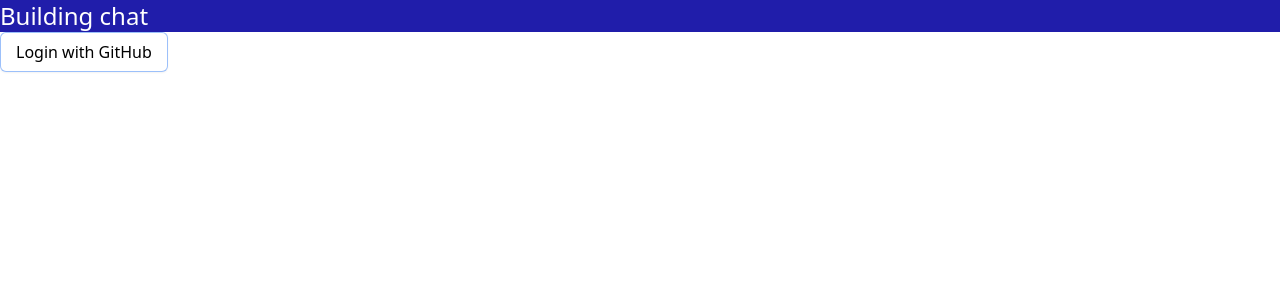
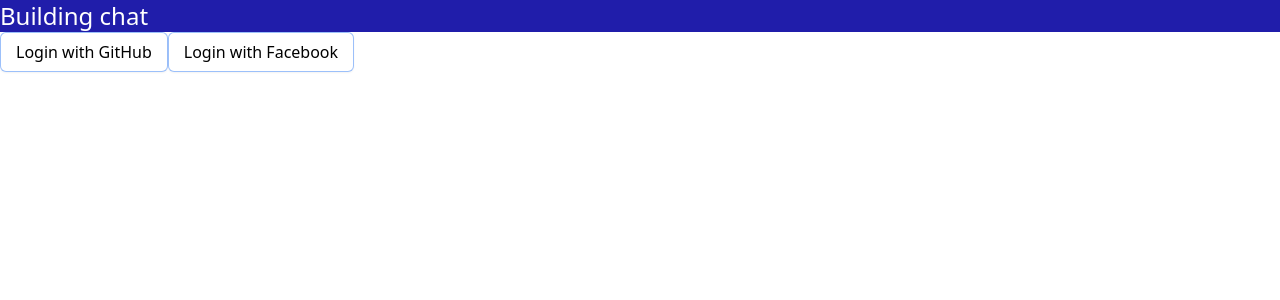
Before and after one commit to mBrossois/building-chat, a Nuxt app: page /login in a window 1280 px wide. Shown: the top 300 px of the page. Built offline with nearby package versions, Linux system fonts and the light colour scheme; no server answers.

Commit message:
Added button for login with facebook

```diff
--- a/middleware/auth.global.ts
+++ b/middleware/auth.global.ts
@@ -1,9 +1,10 @@
 export default defineNuxtRouteMiddleware(to => {
-  console.log('middleware/auth.ts')
-
   const user = useSupabaseUser()
 
   if (!user.value && to.path !== '/login') {
     return navigateTo('/login')
   }
+  if (user.value && to.path.includes('/login')) {
+    return navigateTo('/')
+  }
 })
--- a/nuxt.config.ts
+++ b/nuxt.config.ts
@@ -6,6 +6,7 @@ export default defineNuxtConfig({
         '@nuxtjs/supabase',
     ],
     devtools: {
-        enabled: true
+        enabled: true,
+        componentInspector: true
     },
 })
--- a/pages/login.vue
+++ b/pages/login.vue
@@ -3,7 +3,7 @@ const user = useSupabaseUser()
 const client = useSupabaseAuthClient()
 const router = useRouter()
 // Login method using providers
-const login = async (provider: 'github' | 'google' | 'gitlab' | 'bitbucket') => {
+const login = async (provider: 'github' | 'google' | 'facebook') => {
   const { error } = await client.auth.signInWithOAuth({ provider })
   if (error) {
     return alert('Something went wrong !')
@@ -14,4 +14,5 @@ const login = async (provider: 'github' | 'google' | 'gitlab' | 'bitbucket') =>
 
 <template>
   <button @click="login('github')" class="inline-flex min-w-32 justify-center rounded-md bg-white py-2 px-4 text-gray-500 shadow-sm ring-1 ring-inset ring-gray-300 hover:bg-gray-50 focus:outline-offset-0">Login with GitHub</button>
+  <button @click="login('facebook')" class="inline-flex min-w-32 justify-center rounded-md bg-white py-2 px-4 text-gray-500 shadow-sm ring-1 ring-inset ring-gray-300 hover:bg-gray-50 focus:outline-offset-0">Login with Facebook</button>
 </template>
--- a/tailwind.config.js
+++ b/tailwind.config.js
@@ -2,8 +2,11 @@ module.exports = {
     theme: {
       colors: {
         // Configure your color palette here
+        'blue-darkest': '#0D2A45',
         'blue-header': '#201DAA',
         'blue-main': '#2576C0',
+        'blue-light': '#76AFE5',
+        'blue-lightest': 'DDEBF8',
         'white': '#FFFFFF',
         'black': '#000000',
       }
```
